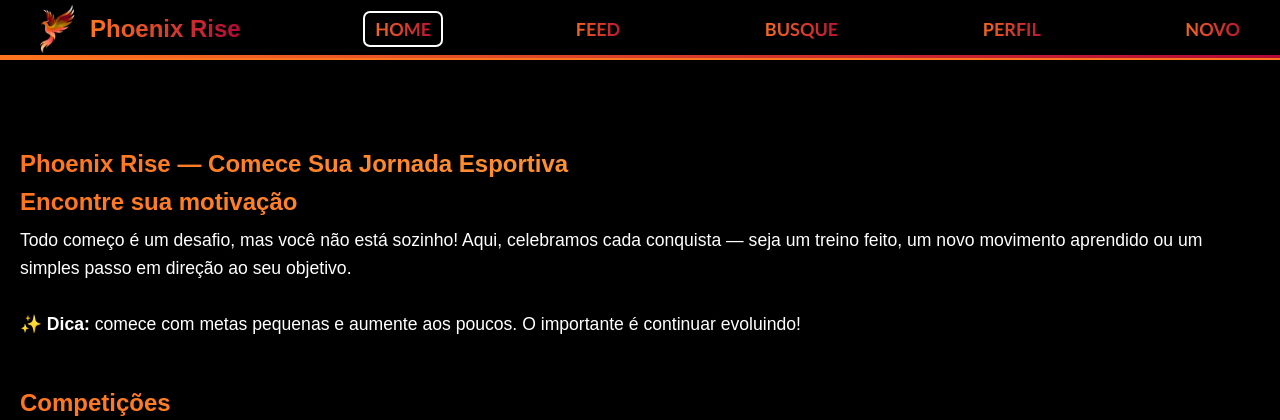
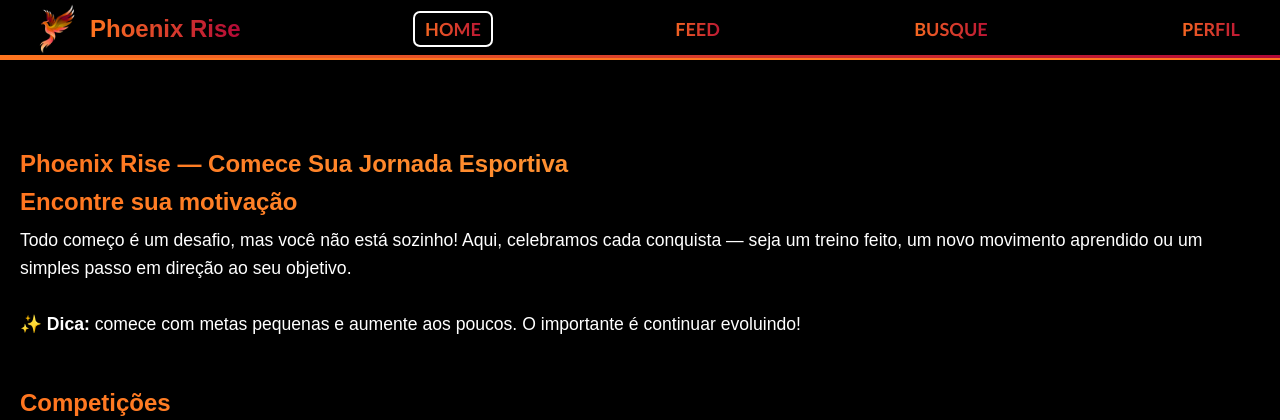
Before and after one commit to jvictor012/PhoenixRise, a Flask app: page /home in a window 1280 px wide. Shown: the top 420 px of the page. Run offline with Flask 3, Linux system fonts and the light colour scheme; data that the repository does not hold is empty; some web fonts are replaced.

Commit message:
alteracoes no html links

```diff
--- a/templates/links_base.html
+++ b/templates/links_base.html
@@ -21,9 +21,3 @@
   class="{% if request.endpoint == 'perfil' %}active{% endif %}"
   >PERFIL</a
 >
-
-<a
-  href="{{ url_for('postagem') }}"
-  class="{% if request.endpoint == 'postagem' %}active{% endif %}"
-  >NOVO</a
->
```
